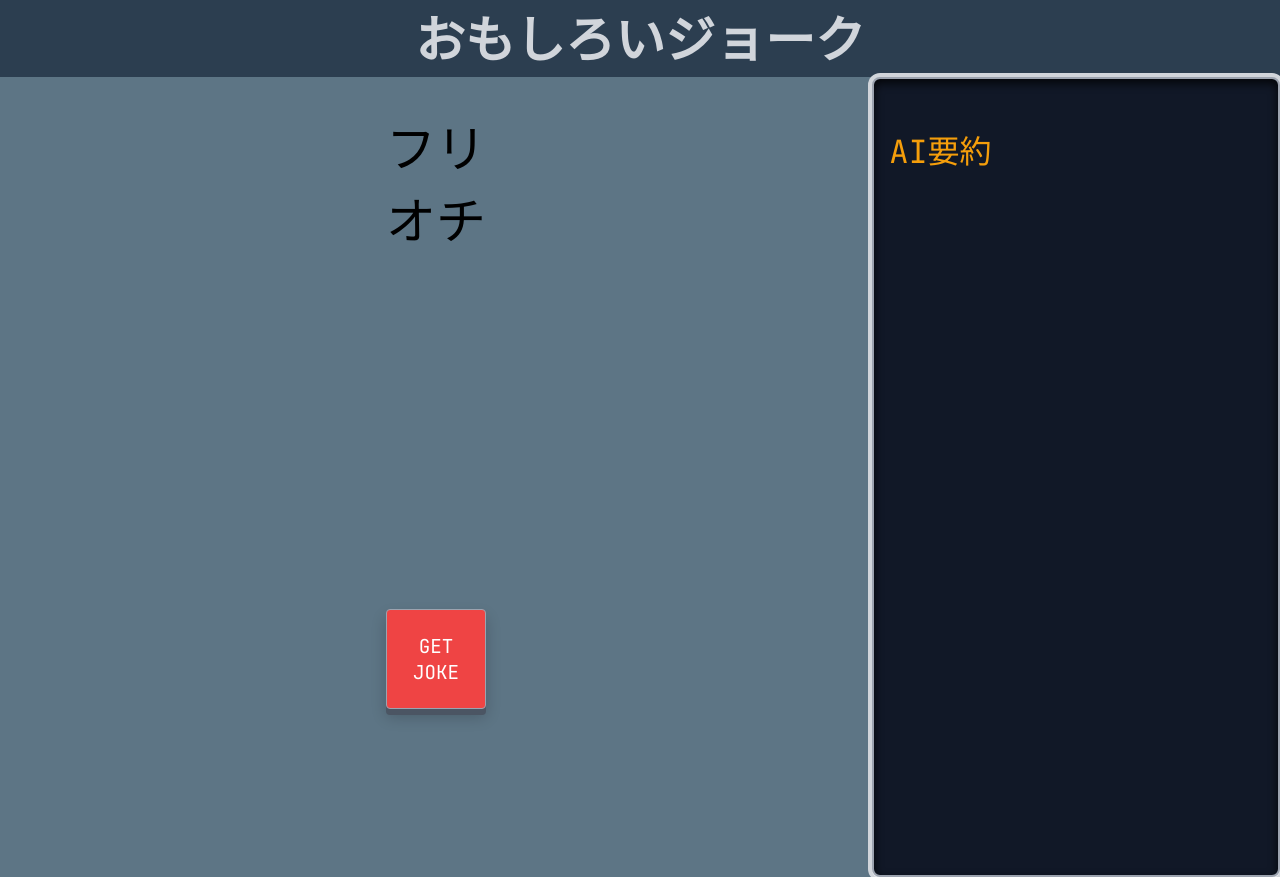
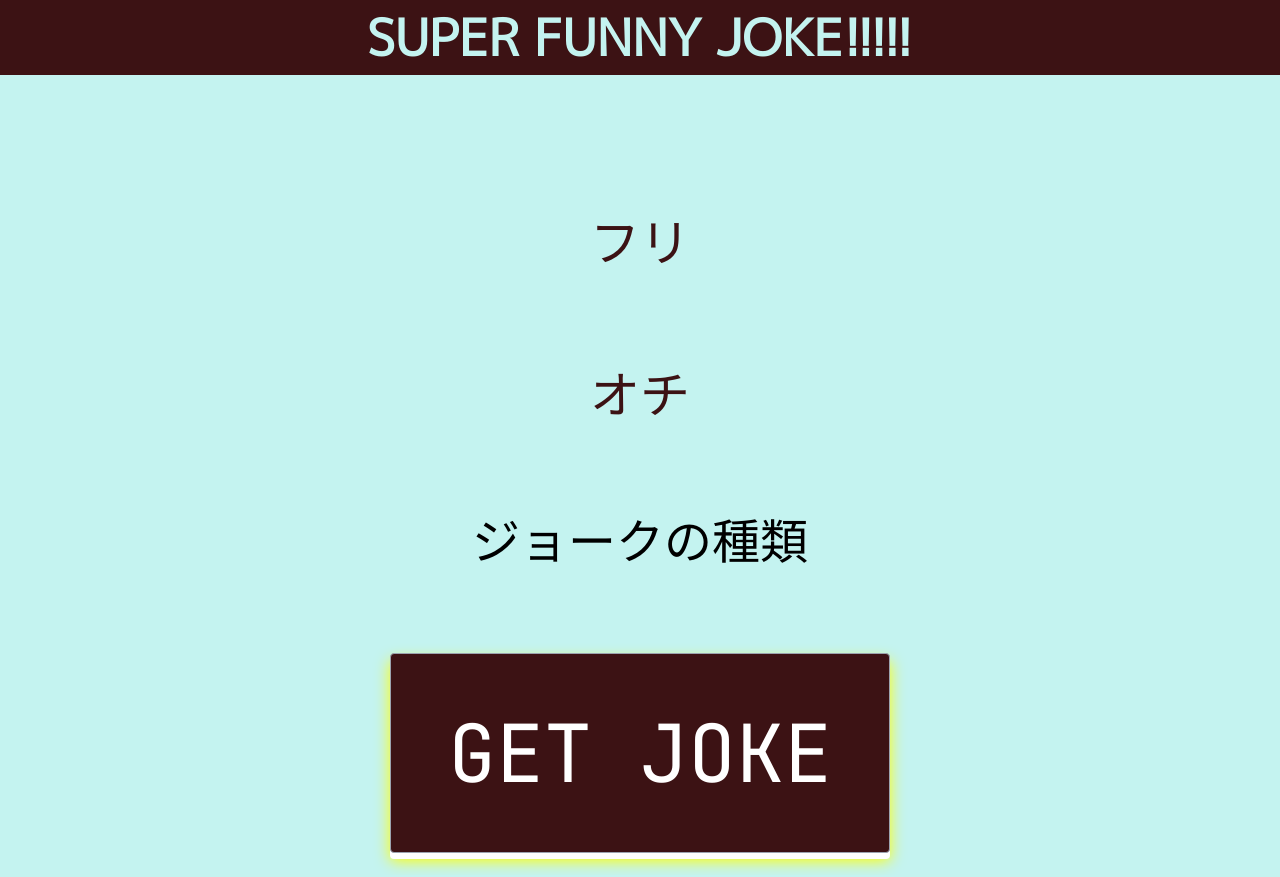
Before and after one commit to y25504/API_Program, a plain HTML site: page index.html in a window 1280 px wide. Drawn offline with Linux system fonts and the light colour scheme; a web font is replaced by a local one.

Commit message:
CSSの変更と、AI要約機能の廃止
ジョーク一本で勝負

```diff
--- a/index.html
+++ b/index.html
@@ -15,7 +15,7 @@
     </head>
     <body>
         <header>
-            <h1>おもしろいジョーク</h1>
+            <h1>SUPER FUNNY JOKE!!!!!</h1>
         </header>
         <div class="Container">
             <div class="Main-Container">
@@ -23,12 +23,13 @@
                             <div class = "setup">フリ</div>
                             <div class = "punchline">オチ</div>
             </div>
+                <div class="type">ジョークの種類</div>
             <div class="button">
                         <button id = "btn">GET JOKE</button>
             </div>
             </div>
-            <div class="Sub-Container">
-                <p>AI要約</p>
+            <!-- <div class="Sub-Container"> -->
+                <!-- <p>AI要約</p> -->
                 <div class="AI_explain"></div>
             </div>
         </div>
--- a/main.js
+++ b/main.js
@@ -1,8 +1,11 @@
 //HTMLの要素を取得する
 const btn = document.getElementById('btn');
+
 const setupDiv = document.querySelector('.setup');
+const typeDiv = document.querySelector('.type');
 const errorDiv = document.querySelector('.error');
 const punchlineDiv = document.querySelector('.punchline');
+
 
 //ボタンクリック時の動作設定
 btn.addEventListener('click', async () => {
@@ -14,6 +17,7 @@ btn.addEventListener('click', async () => {
         // API（エンドポイント）からデータを取得
         //***************************************************************************ジョークAPI*******************************************
         const response = await fetch('https://official-joke-api.appspot.com/jokes/random');
+
         const data = await response.json();
         //****************************************************************************************************************************** */ */
 
@@ -21,6 +25,7 @@ btn.addEventListener('click', async () => {
 
 
         // 取得したデータをHTMLの各クラスに表示
+        typeDiv.innerText = data.type;
         setupDiv.innerText = data.setup;
         punchlineDiv.innerText = data.punchline;
 
--- a/style.css
+++ b/style.css
@@ -1,9 +1,10 @@
 :root{
-    --AirbusBlue: #5D7585;
-    --SkysBlue: #2C3E50;
-    --CrowdWhite: #D1D5DB;
-    --EICASOrange: #f59e0b;
-    --FireWARN: #ef4444;
+    --header_background :#3c1214;
+    --header:#c4f3f0;
+    --body :#c4f3f0;
+    --joke :#3c1214;
+    --button :#3c1214;
+
   /* 文字サイズや余白なども定義しておくと便利 */
     --base-spacing: 1rem;
 }
@@ -37,19 +38,19 @@ body,html {
 }
 
 body{
-    background-color: var(--AirbusBlue);
+    background-color: var(--body);
     font-family: "Shippori Mincho B1", serif;
 
 }
 
 p{
     font-family: "JetBrains Mono", monospace;
-
-    font-size: 2rem;
+    font-size: 4rem;
 }
 
 header{
-    background-color: var(--SkysBlue);
+    background-color: var(--header_background);
+    color: var(--header);
     font-family: "M PLUS 1p", sans-serif;
 
 
@@ -63,7 +64,7 @@ header{
 .Main-Container
 {
     flex: 7;
-    margin-top: 2rem;
+    margin-top: 8rem;
 }
 
 .Sub-Container{
@@ -92,32 +93,34 @@ header{
 .punchline{
     font-size: 50px;
     text-align: center;
+    margin: 5rem;
+}
+
+.type{
+    font-size: 3rem;
+    text-align: center;
 }
 
 
 /* *******************************************************************************ボタン************************************************************ */
 button {
-  width: 100px;
-  height:100px;
+    margin-top: 5rem;
+  width: 500px;
+  height:200px;
   color: white;
-  background-color: var(--FireWARN); /* ボタン本体 */
+  background-color: var(--button); /* ボタン本体 */
   font-family: "JetBrains Mono", monospace;
-  font-size: larger;
-
+  font-size: 5rem;
   border: 1px solid #9ca3af;
   border-radius: 4px;
 
   /* 1. 下側に厚み（影）を作る */
-  box-shadow: 0 6px 0 #4b5563,  /* 物理的な厚み部分 */
-              0 8px 15px rgba(0,0,0,0.2); /* 地面に落とす影 */
+  box-shadow: 0 6px 0 #ffffff,  /* 物理的な厚み部分 */
+              0 8px 15px rgb(255, 255, 0); /* 地面に落とす影 */
 
   transition: all 0.05s ease;
   position: relative;
   cursor: pointer;
-}
-
-.fire-warn-button {
-
 }
 
 /* 2. 押した瞬間の変化 */
@@ -135,7 +138,7 @@ h1{
     font-size: 50px;
     margin-top: 0;
     margin-bottom: 0;
-    color: var(--CrowdWhite);
+    color: var(--h1);
 }
 
 .button{
@@ -143,11 +146,11 @@ h1{
 }
 
 .joke_area{
-    color: var(--joker-green);
-    height: 500px;
+    color: var(--joke);
+    height: 300px;
 }
 
 footer{
-    color: var(--joker-dark);
-    background-color: var(--joker-dark);
+    color: var(--footer_color);
+    background-color: var(--footer_background);
 }
```
